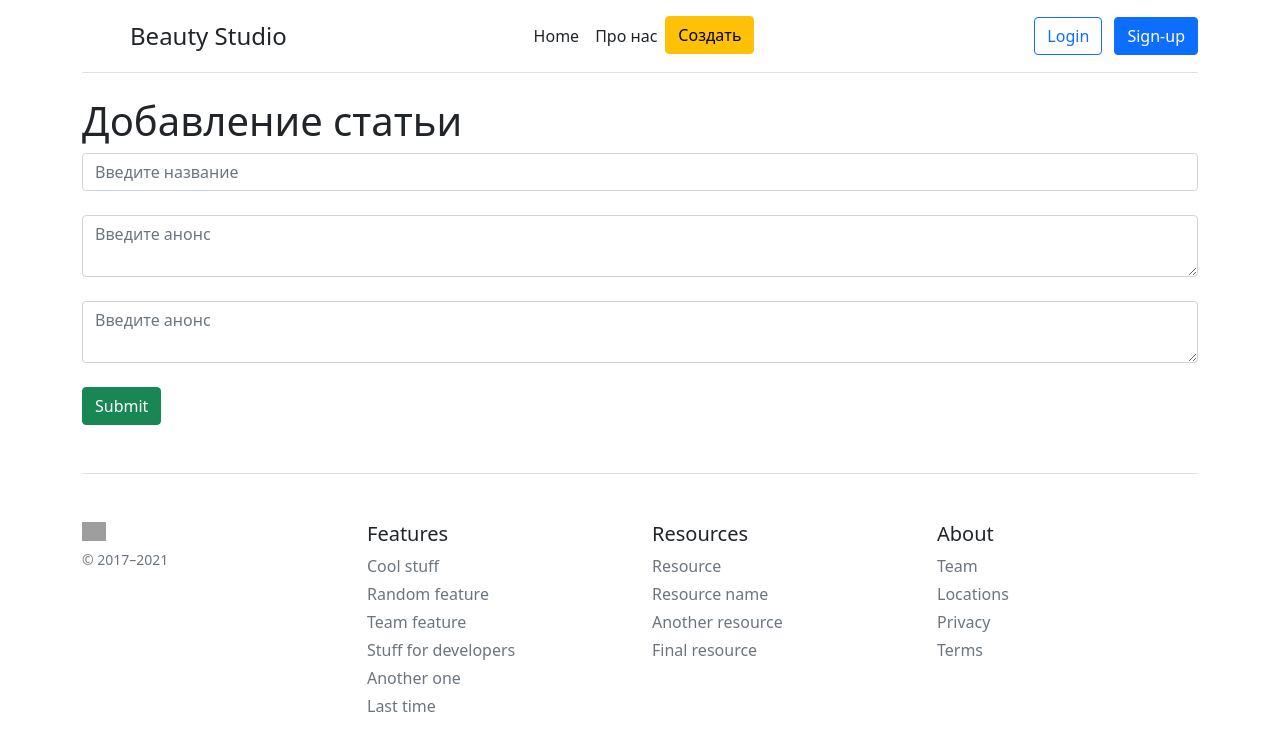
After one commit to hustan1/practiksite0.2, a Flask app: page /create-article in a window 1280 px wide. The commit adds this page. Shown: the top 751 px of the page. Run offline with Flask 2, Linux system fonts and the light colour scheme; grey boxes are pictures that could not be loaded.

Commit message:
Second commit

```diff
--- a/Project/app.py
+++ b/Project/app.py
@@ -6,6 +6,7 @@ from sqlalchemy.orm import defaultload
 
 app = Flask(__name__)
 app.config['SQLALCHEMY_DATABASE_URI'] ='sqlite:///blog.db'
+app.config['SQLALCHEMY_TRACK_MODIFICATIONS'] = False
 db = SQLAlchemy(app)
 
 
@@ -17,22 +18,27 @@ def index():
 class Material(db.Model):
     id = db.Column(db.Integer, primary_key=True)
     title = db.Column(db.String(16), nullable=False)
-    cust = db.Column(db.Integer, nullable=False)
+    intro = db.Column(db.String(16), nullable=False)
     text = db.Column(db.Text, nullable=False)
     data = db.Column(db.DateTime, default=datetime.utcnow)
 
-    def __repr__(self) -> str:
-        return super().__repr__()
+    def __repr__(self): #когда выбирает объект на основе этого класса, то будет выдаваться сам объект и его идентификатор
+        return 'Article $r' % self.id
 
-@app.route('/about') # для отслеживания URL адреса
+@app.route('/about')
 def about():
     return render_template("about.html")
 
 
-@app.route('/user/<string:name>/<int:id>') # для отслеживания URL адреса
+@app.route('/user/<string:name>/<int:id>')
 def user(name, id):
     return "User page: " + name + "-" + str(id)
 
 
+@app.route('/create-article')
+def create_article():
+    return render_template("create-article.html")
+
+
 if __name__ == "__main__":
     app.run(debug=True)
--- a/Project/templates/base.html
+++ b/Project/templates/base.html
@@ -20,7 +20,7 @@
           <ul class="nav col-12 col-md-auto mb-2 justify-content-center mb-md-0">
             <li><a href="/" class="nav-link px-2 link-dark">Home</a></li>
             <li><a href="/about" class="nav-link px-2 link-dark">Про нас </a></li>
-
+            <li><a href="/create-article" class="btn btn-warning">Создать</a></li>
           </ul>
 
           <div class="col-md-3 text-end">
--- /dev/null
+++ b/Project/templates/create-article.html
@@ -0,0 +1,20 @@
+{% extends 'base.html' %}
+
+{% block  title %}
+Строница про нас
+{% endblock %}
+
+{% block  body %}
+<div class="container">
+    <h1>Добавление статьи</h1>
+    <form method="post">
+        <input type="text" name="title" id="title" class="form-control" placeholder="Введите название"><br>
+        <textarea name="intro" id="intro" class="form-control" placeholder="Введите анонс"></textarea><br>
+        <textarea name="text" id="text" class="form-control" placeholder="Введите анонс"></textarea><br>
+        <input type="submit" class="btn btn-success" valur="Отправить"><br>
+
+
+    </form>
+
+</div>
+{% endblock %}
```
Also changed, not shown: Project/blog.db (added).
